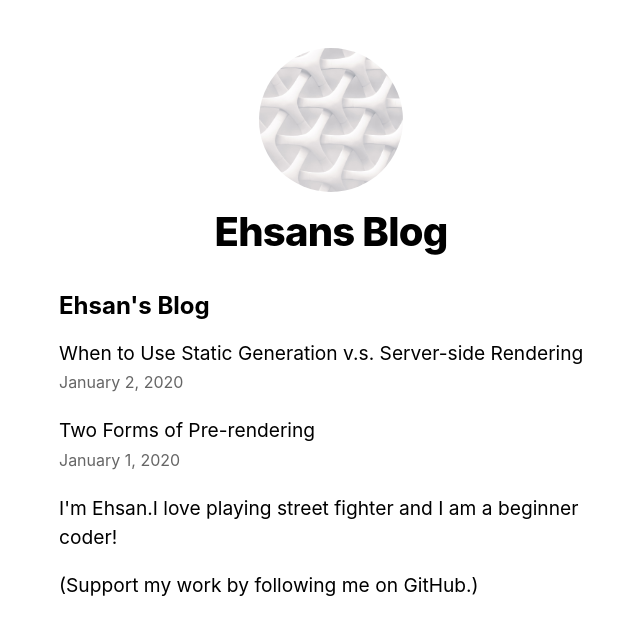
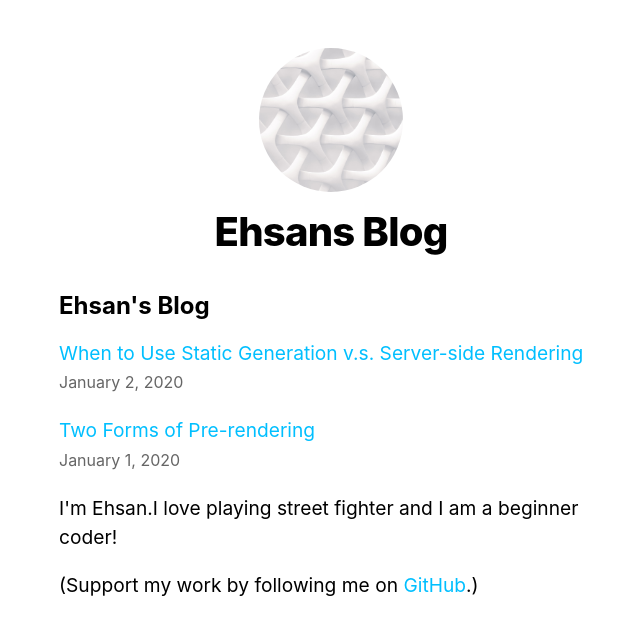
Before and after one commit to BanglaSky/nextjs-blog, a Next.js app: page / in a window 1280 px wide. Shown: the top 634 px of the page, without its empty margins (309-949 px from the left). Built offline with nearby package versions, Linux system fonts and the light colour scheme.

Commit message:
change global css

```diff
--- a/styles/global.css
+++ b/styles/global.css
@@ -12,13 +12,14 @@ body {
   box-sizing: border-box;
 }
 
-a {
-  color: #0070f3;
+a, a:visited {
+  color:deepskyblue;
   text-decoration: none;
 }
 
 a:hover {
   text-decoration: underline;
+  color: deepskyblue;
 }
 
 img {
--- a/styles/globals.css
+++ b/styles/globals.css
@@ -7,8 +7,9 @@ body {
 }
 
 a {
-  color: inherit;
+  color:deepskyblue;
   text-decoration: none;
+
 }
 
 * {
```
